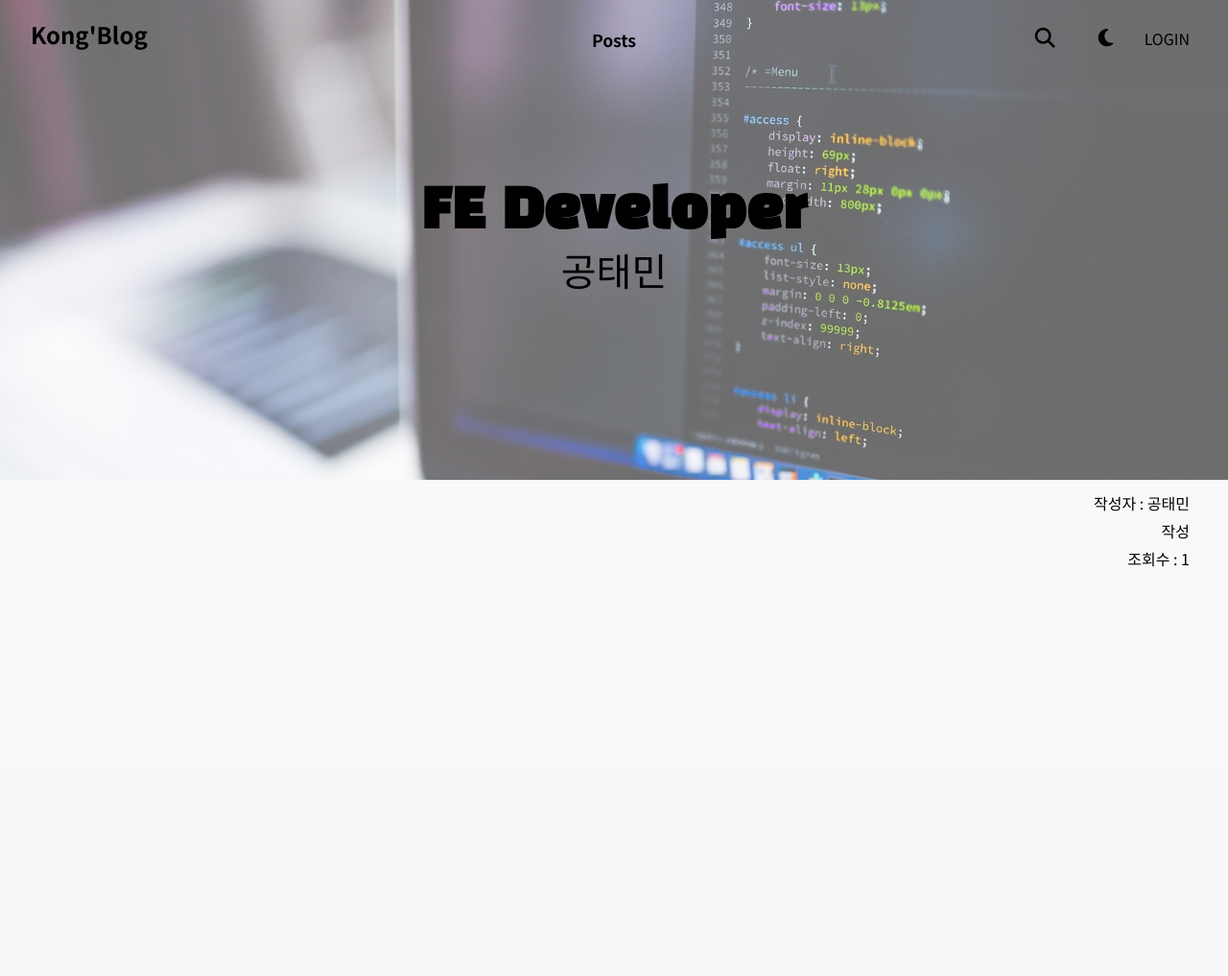
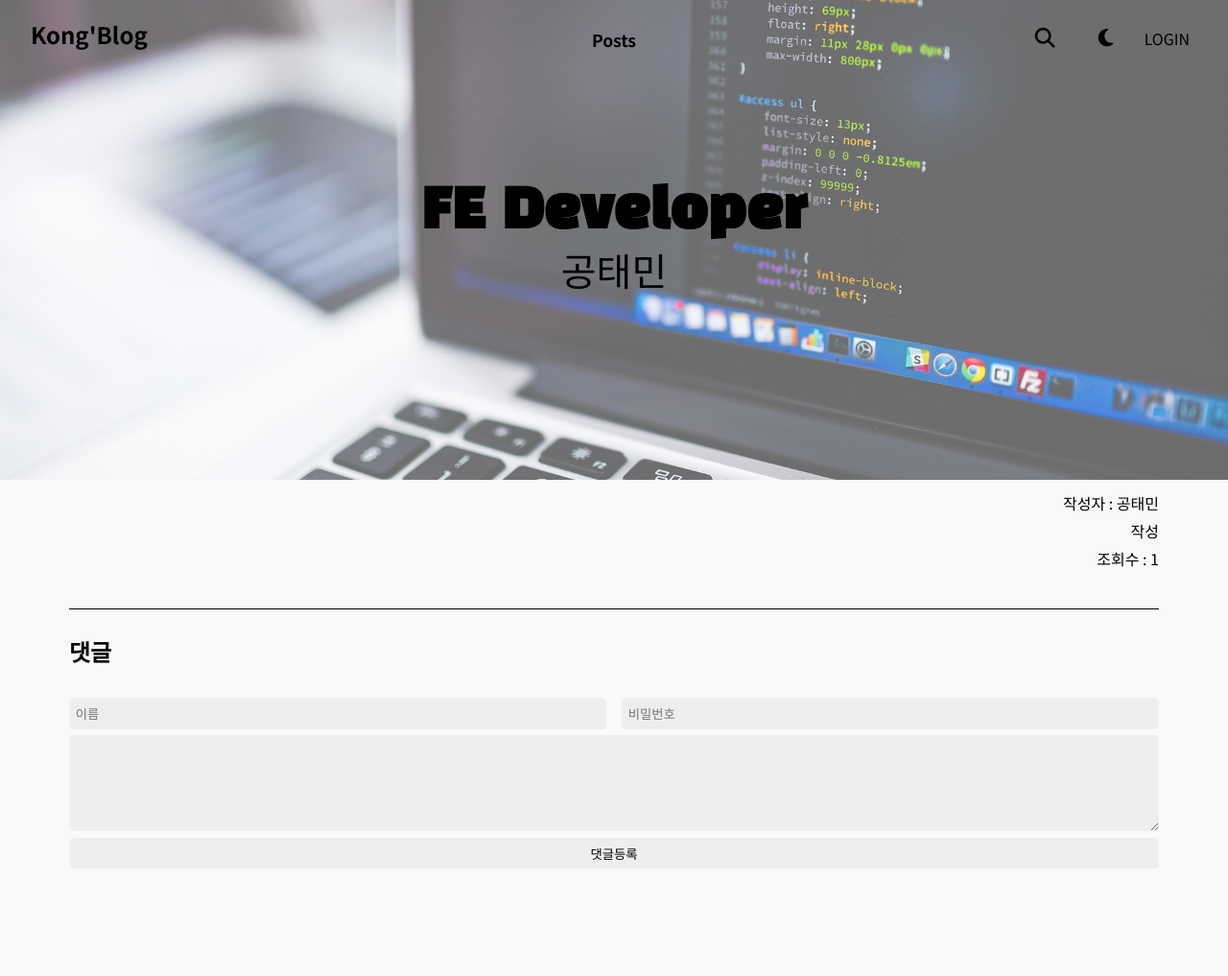
Before and after one commit to livemehere/php-blog-project, a PHP site: page /www/post/detail.php?num=1 in a window 1280 px wide. Shown: the whole page at 96% size. Before the commit the page ends 591 px from the top, so only its background shows below. Run offline with PHP 8.4, Linux system fonts and the light colour scheme; data that the repository does not hold is empty; some libraries are stand-ins or nearby versions.

Commit message:
댓글기능 & 스크롤 애니메이션 완료

```diff
--- a/www/css/detail.css
+++ b/www/css/detail.css
@@ -1,5 +1,6 @@
 #view_content{
-    width: 100%;
+    margin: 1em 2em;
+
 }
 
 #view_content li{
@@ -20,7 +21,6 @@
 }
 
 .content-box{
-    margin-top: 1em;
 }
 .post-btn{
     margin-left: .3em;
@@ -33,6 +33,86 @@
     background-color: var(--hover-dark-bg);
 }
 
+.comment-title{
+    margin: 0 0 1.5em 0;
+    font-size: 1.5rem;
+    font-weight: bold;
+ }
+
+.comment-wrap{
+    margin: 2em 0;
+    border-top : 1px solid var(--text-color);
+    padding-top: 2em;
+}
+
+.comment-wrap input{
+    width: 100%;
+    padding: .5em;
+    background: var(--hover-bg);
+    outline: none;
+    margin-bottom: .5em;
+    border: none;
+    border-radius: 5px;
+    font-family: 'Noto Sans KR', sans-serif;
+}
+.comment-wrap  textarea{
+    width: 100%;
+    height: 100px;
+    padding: 1em;
+    background: var(--hover-bg);
+    outline: none;
+    margin-bottom: .5em;
+    border: none;
+    border-radius: 5px;
+    font-family: 'Noto Sans KR', sans-serif;
+}
+
+.comment-wrap .row{
+    width: 100%;
+    gap: 1em;
+    display: flex;
+}
+
+.comment-wrap .buttons{
+    display: flex;
+    justify-content: center;
+    gap: 1em;
+}
+
+.comment-wrap .buttons button{
+    flex:1;
+    padding: .5em 0;
+    background: var(--hover-bg);
+    border: none;
+    border-radius: 5px;
+    cursor: pointer;
+}
+
+.comment-wrap .buttons button:hover{
+    background-color: var(--hover-dark-bg);
+    color: var(--background);
+}
+
+.comments li{
+    background-color: var(--hover-bg);
+    margin-bottom: 1em;
+    padding: 1em .5em;
+    border-radius: 5px;
+}
+
+ .user-info{
+    display: flex;
+    gap: 1em;
+     margin-bottom: 1em;
+}
+ .name{
+     font-weight: bold;
+ }
+
+ .date{
+     color:var(--hover-dark-bg)
+ }
+
 @media screen and (max-width: 768px) {
     #view_content{
         padding: .5em 1em;
--- a/www/css/write.css
+++ b/www/css/write.css
@@ -40,7 +40,6 @@ form textarea{
     display: flex;
     justify-content: center;
     gap: 1em;
-
 }
 
 .buttons button{
--- a/www/post/detail.php
+++ b/www/post/detail.php
@@ -64,7 +64,51 @@
             <li class="content-box">
                 <?=$content?>
             </li>
+            <div class="comment-wrap">
+                <h2 class="comment-title">댓글</h2>
+                    <ul class="comments">
+                        <?php
+                        $sql = "select * from comment where post_id=$num";
+                        $result = mysqli_query($con, $sql);
+
+                        while ($row = mysqli_fetch_array($result)) {
+                            $content = $row['content'];
+                            $content = str_replace(" ", "&nbsp;", $content);
+                            $content = str_replace("\n", "<br>", $content);
+                            echo '
+                            <li>
+                                <div class="user-info">
+                                    <div class="name">'.$row['username'].'</div><div class="date">'.$row['created_date'].' 작성</div>
+                                </div>
+                                <p style="line-height:1.5em">'.$content.'</p>
+                            </li>
+                        ';
+                        }
+                        mysqli_close($con);
+                        ?>
+                 </ul>
+
+
+                <form action="createComment.php?id=<?=$num?>" method="post">
+                    <div class="row">
+                        <input type="text" name="username" placeholder="이름">
+                        <input type="password" name="password" placeholder="비밀번호">
+                    </div>
+                    <div class="row">
+                        <textarea type="text" name="content"></textarea>
+                    </div>
+                    <div class="row buttons">
+                        <button>댓글등록</button>
+                    </div>
+                </form>
+            </div>
         </ul>
 </section>
+<script>
+    window.scrollTo({
+        top:document.documentElement.scrollHeight,
+        behavior:'smooth'
+    })
+</script>
 </body>
 </html>
--- a/www/posts.php
+++ b/www/posts.php
@@ -70,7 +70,7 @@
             li.addEventListener('click',()=>{
                 document.querySelectorAll('.tag').forEach(e=> e.classList.remove('active'));
                 li.classList.add('active');
-                updateFilterTagList(tag)트
+                updateFilterTagList(tag);
             })
             li.innerText = tag;
             tagList.appendChild(li)
```
Also changed, not shown: www/post/createComment.php (added, +23 -0 lines), www/table.sql (added, +33 -0 lines).
